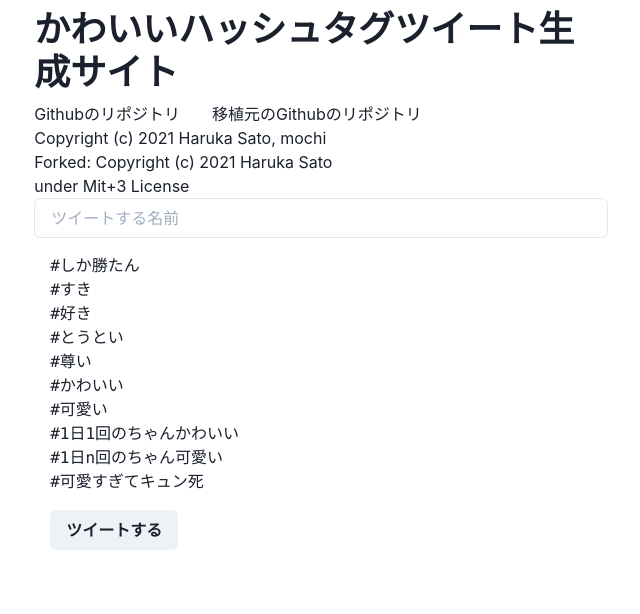
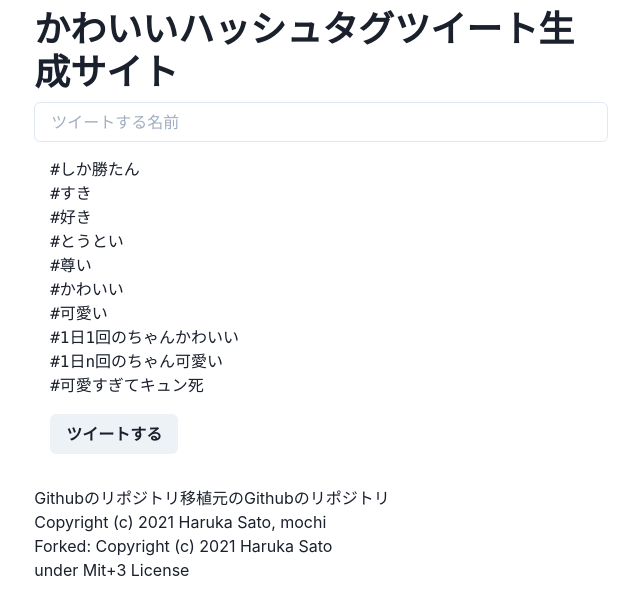
Before and after one commit to mochi-sann/kawaii-hashtag-tweet-site, a Next.js app: page / in a window 1280 px wide. Shown: the top 614 px of the page, without its empty margins (319-959 px from the left). Built offline with nearby package versions, Linux system fonts and the light colour scheme.

Commit message:
ライセンス部分の表記位置を上部から下部に移動

```diff
--- a/src/pages/index.tsx
+++ b/src/pages/index.tsx
@@ -21,10 +21,6 @@ const Index = () => {
         <title>かわいいハッシュタグツイート生成サイト</title>
       </Head>
       <Heading my="2">かわいいハッシュタグツイート生成サイト</Heading>
-      <Link href="https://github.com/mochi-sann/kawaiihashutagtweet" color="blue.5500">Githubのリポジトリ</Link>　　<Link href="https://github.com/DevelopersPackages-org/KawaiiHashTweetGenerator" color="blue.5500">移植元のGithubのリポジトリ</Link> <br />
-      Copyright (c) 2021 Haruka Sato, mochi <br />
-      Forked: Copyright (c) 2021 Haruka Sato  <br />
-      under <Link href="https://github.com/mochi-sann/kawaiihashutagtweet/blob/main/LICENSE" color="blue.5500">Mit+3 License</Link>
       <Input
         value={TweetName}
         onChange={(e) => setTweetName(e.target.value)}
@@ -48,6 +44,28 @@ const Index = () => {
           </Button>
         </Link>
       </Box>
+      <Link
+        href="https://github.com/mochi-sann/kawaiihashutagtweet"
+        color="blue.5500"
+      >
+        Githubのリポジトリ
+      </Link>
+      <Link
+        href="https://github.com/DevelopersPackages-org/KawaiiHashTweetGenerator"
+        color="blue.5500"
+      >
+        移植元のGithubのリポジトリ
+      </Link>{" "}
+      <br />
+      Copyright (c) 2021 Haruka Sato, mochi <br />
+      Forked: Copyright (c) 2021 Haruka Sato <br />
+      under{" "}
+      <Link
+        href="https://github.com/mochi-sann/kawaiihashutagtweet/blob/main/LICENSE"
+        color="blue.5500"
+      >
+        Mit+3 License
+      </Link>
     </Container>
   );
 };
```
